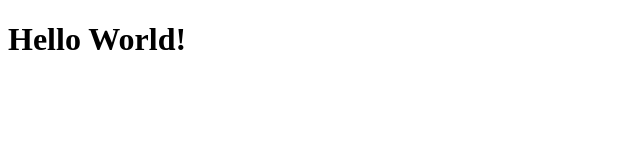
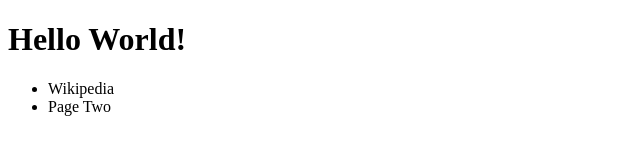
Before and after one commit to gcarlo24/gcarlo24.github.io, a plain HTML site: page index.html in a window 1280 px wide. Shown: the whole page, without its empty margins (0-640 px from the left). Drawn offline with Linux system fonts and the light colour scheme.

Commit message:
added unordered list

```diff
--- a/index.html
+++ b/index.html
@@ -6,5 +6,9 @@
 </head>
 <body>
   <h1>Hello World!</h1>
+  <ul>
+    <li>Wikipedia</li>
+    <li> Page Two</li>
+  </ul>
 </body>
 </html>
```
